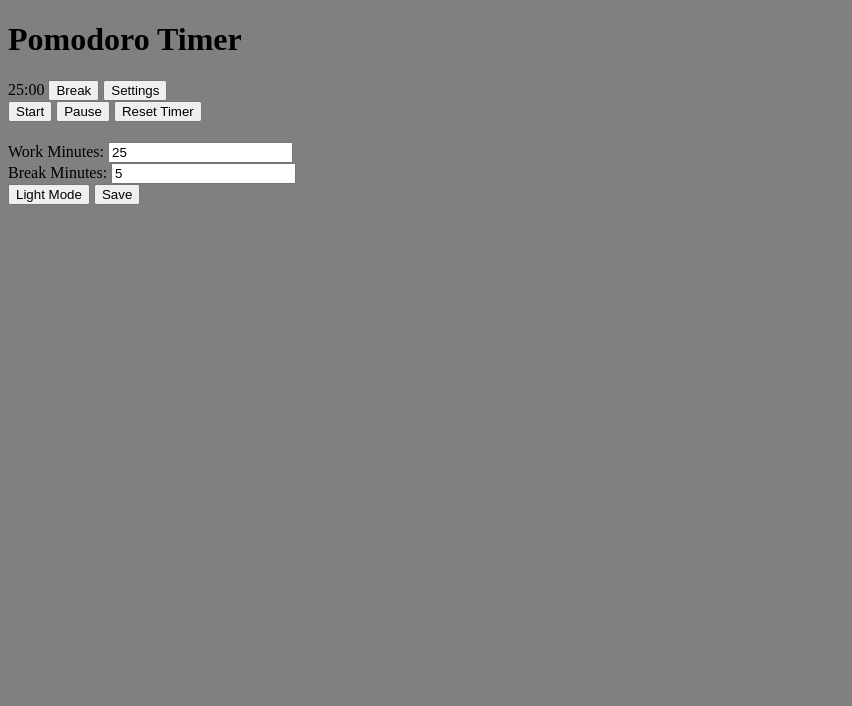
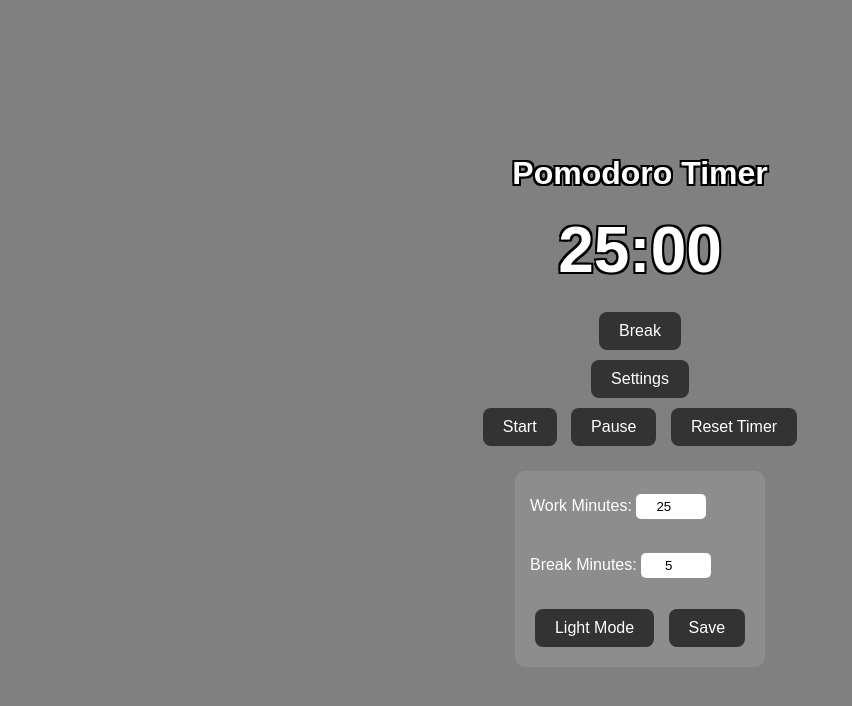
Before and after one commit to brunococielli/pomodoro-timer-pro, a plain HTML site: page html/index.html in a window 1280 px wide. Both pictures are taken after a click on the button "Settings". Shown: the whole page, without its empty margins (0-852 px from the left). Drawn offline with Linux system fonts and the light colour scheme.

Commit message:
version 1.3

```diff
--- a/style.css
+++ b/style.css
@@ -1,7 +1,69 @@
 body {
-	background-color: grey;
+  margin: 0;
+  height: 100vh;
+  display: flex;
+  flex-direction: column; /* stack elements vertically */
+  justify-content: center; /* center vertically */
+  align-items: center; /* center horizontally */
+  background-color: grey; /* default background */
+  font-family: Arial, sans-serif;
+  color: white;
   transition: background-color 0.3s ease;
 }
+h1 {
+	text-shadow:
+    -2px -2px 0 black,
+     2px -2px 0 black,
+    -2px  2px 0 black,
+     2px  2px 0 black;
+}
+
 #clock {
-	display: inline
+	display: inline;
+	font-size: 4rem;
+  font-weight: bold;
+  margin-bottom: 20px;
+	text-shadow:
+    -2px -2px 0 black,
+     2px -2px 0 black,
+    -2px  2px 0 black,
+     2px  2px 0 black;
 }
+
+button {
+  background-color: #333;
+  color: white;
+  border: none;
+  padding: 10px 20px;
+  border-radius: 8px;
+  margin: 5px;
+  cursor: pointer;
+  font-size: 1rem;
+  transition: background-color 0.3s ease;
+}
+
+button:hover {
+  background-color: #555;
+}
+
+#settings {
+  display: none; /* hidden by default */
+  margin-top: 20px;
+  background: rgba(255, 255, 255, 0.1);
+  padding: 15px;
+  border-radius: 10px;
+  text-align: left;
+}
+
+label {
+  display: block;
+  margin: 8px 0;
+}
+
+input {
+  width: 60px;
+  padding: 5px;
+  border: none;
+  border-radius: 5px;
+  text-align: center;
+}
```
